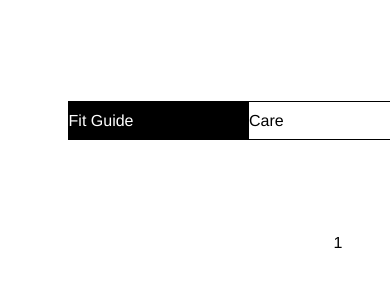
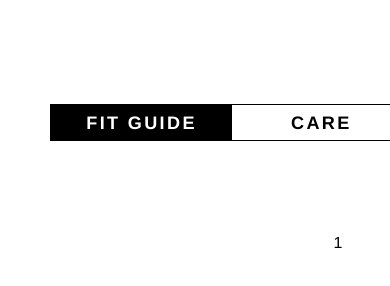
Before and after one commit to javi-aire/sdg, a website: page client/index.html in a window 390 px wide. Shown: the top 286 px of the page. Drawn offline with nearby package versions, Linux system fonts and the light colour scheme; files that its build step writes are made by us from their sources.

Commit message:
Adjusted desktop/tablet tab sizes, created specific modifiers for each tab

```diff
--- a/client/css/style.scss
+++ b/client/css/style.scss
@@ -15,7 +15,7 @@ time, mark, audio, video {
   padding: 0;
   border: 0;
   font-size: 100%;
-  font: inherit;
+  font-family: Helvetica, Georgia;
   vertical-align: baseline;
 }
 /* HTML5 display-role reset for older browsers */
@@ -25,7 +25,6 @@ footer, header, hgroup, menu, nav, section {
 }
 
 body {
-  font-family: "Helvetica", "Georgia";
   line-height: 1;
   margin: 0 auto;
   width: 42.25em;
@@ -50,7 +49,7 @@ table {
 .tab-container {
   position: relative;
   top: 4.70em;
-  width: 80%;
+  width: 85%;
   margin: 0 auto;
   clear: both;
   padding: 2.375em 0 2.375em 0;
@@ -65,11 +64,28 @@ table {
 
   & .tab_label {
     position: relative;
-    padding: .625em 7.15em .625em 0em;
     background: #fff;
     border: 1px solid black;
-    margin-left: -.062em;
+    margin-left: -.1em;
     left: .062em;
+    font-size: 1.13em;
+    text-transform: uppercase;
+    letter-spacing: .13em;
+
+    &--fit-guide{
+      padding: 0.42em 1.9em 0.42em 1.95em;
+
+    }
+
+    &--care{
+      padding: 0.42em 3.3em 0.42em 3.3em;
+
+    }
+
+    &--materials{
+      padding: 0.42em 1.55em 0.42em 1.54em;
+
+    }
   }
 }
 
@@ -92,7 +108,7 @@ table {
 /* padding is causing lower text lines to be displayed */
 .tab_content {
   position: absolute;
-  background: white;
+  background: white; /* necessary to hide other tab_content */
   overflow: hidden;
   top: 8.75em;
   left: 0;
--- a/client/index.html
+++ b/client/index.html
@@ -10,7 +10,7 @@
   <div class="tab-container">
     <div class="tab">
       <input id="fit-guide-tab" name="tab-group" type="radio" checked/>
-      <label for="fit-guide-tab" class="tab_label">Fit Guide</label>
+      <label for="fit-guide-tab" class="tab_label tab_label--fit-guide"><strong>Fit Guide</strong></label>
 
       <div class="tab_content">
         <p>1</p>
@@ -18,7 +18,7 @@
     </div>
     <div class="tab">
       <input id="care-tab" name="tab-group" type="radio" />
-      <label for="care-tab" class="tab_label">Care</label>
+      <label for="care-tab" class="tab_label tab_label--care"><strong>Care</strong></label>
 
       <div class="tab_content">
         <p>2</p>
@@ -26,7 +26,7 @@
     </div>
     <div class="tab">
       <input id="materials-tab" name="tab-group" type="radio" />
-      <label for="materials-tab" class="tab_label">Materials</label>
+      <label for="materials-tab" class="tab_label tab_label--materials"><strong>Materials</strong></label>
 
       <div class="tab_content">
         <p>Queen B 3!</p>
```
